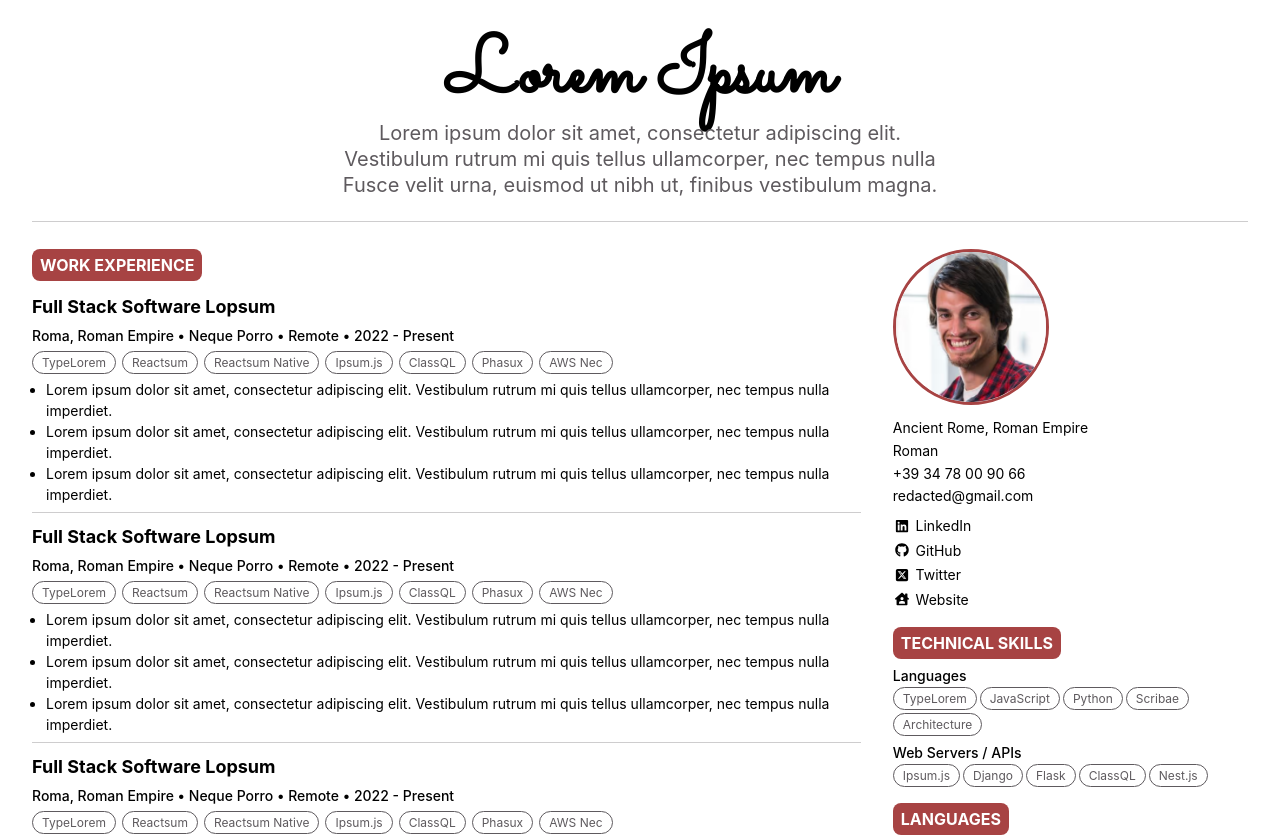
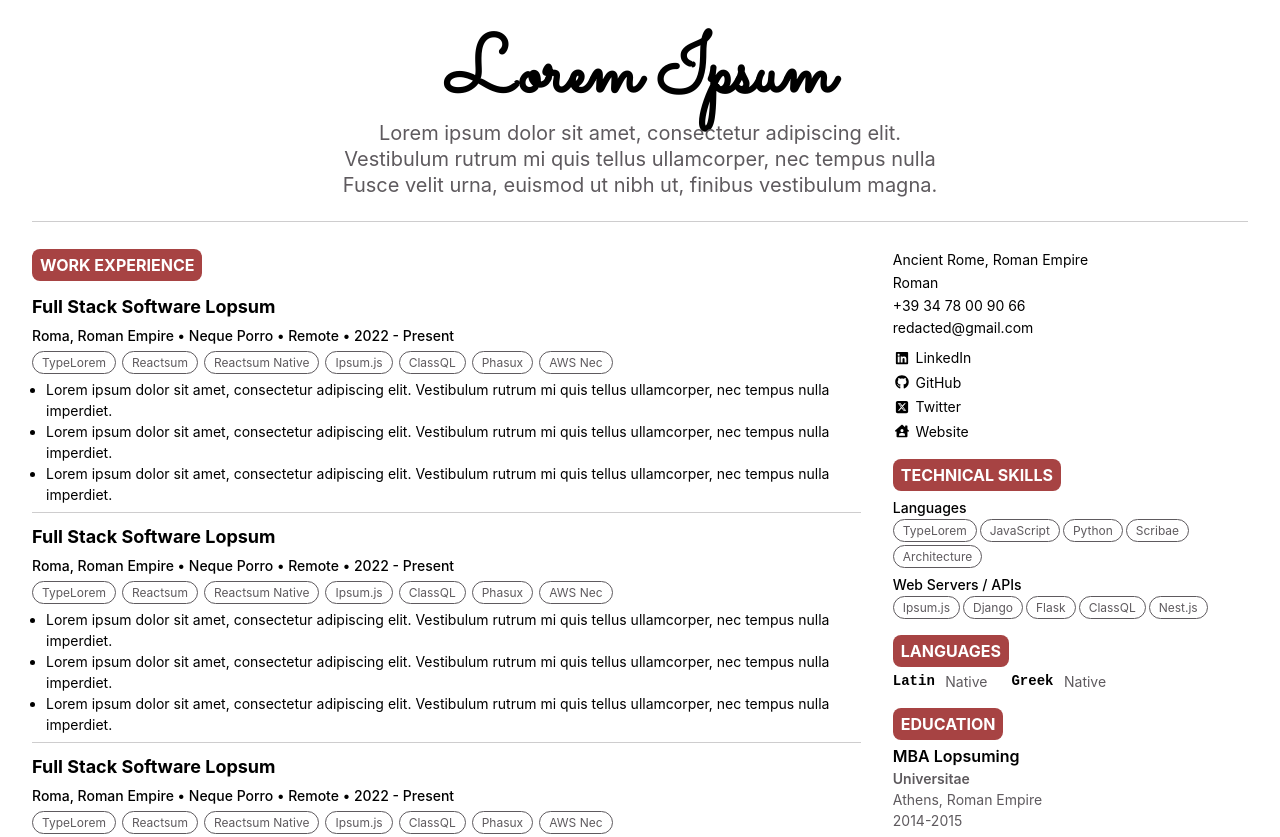
Before and after one commit to alcpereira/cv-generator, a React (Vite) app: page / in a window 1280 px wide. Shown: the top 837 px of the page. Built offline with nearby package versions, Linux system fonts and the light colour scheme.

Commit message:
feat(profile): add shouldDisplayProfileImage for profile image visibility

```diff
--- a/src/components/Profile/Profile.tsx
+++ b/src/components/Profile/Profile.tsx
@@ -21,6 +21,7 @@ type Education = {
 
 type Data = {
   profile: {
+    shouldDisplayProfileImage: boolean;
     lines: string[];
     links: ProfileLinkProps[];
   };
@@ -29,10 +30,16 @@ type Data = {
   education: Education[];
 };
 
-const ProfileHeader = ({ lines, links }: Data["profile"]) => {
+const ProfileHeader = ({
+  lines,
+  links,
+  shouldDisplayProfileImage,
+}: Data["profile"]) => {
   return (
     <div className="profile__header">
-      <ProfileImage circular={true} border={true} />
+      {shouldDisplayProfileImage && (
+        <ProfileImage circular={true} border={true} />
+      )}
       <div className="profile__header__lines">
         {lines.map((line, index) => (
           <p key={index}>{line}</p>
```
